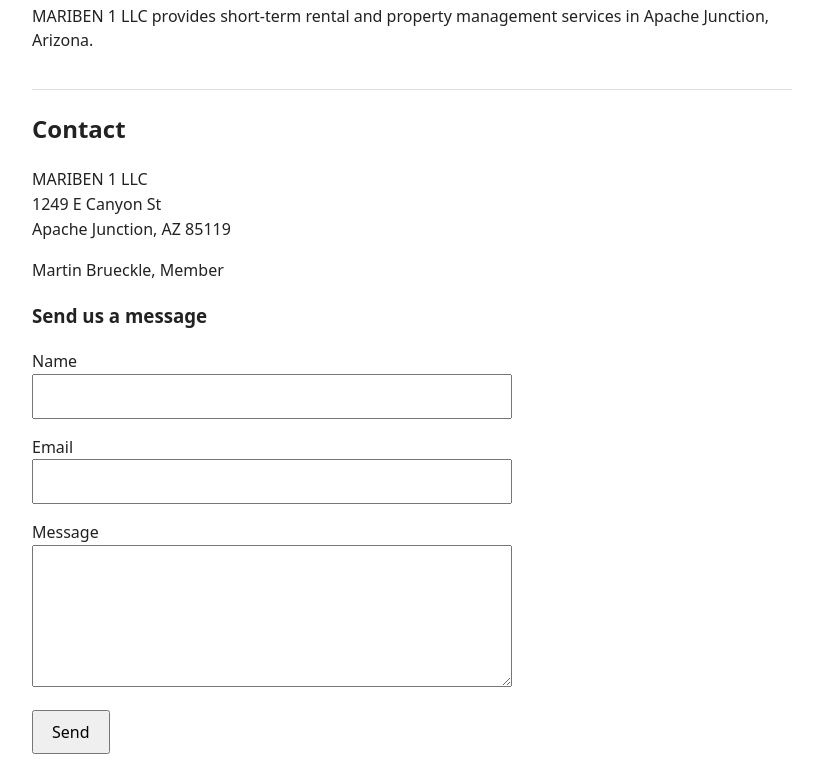
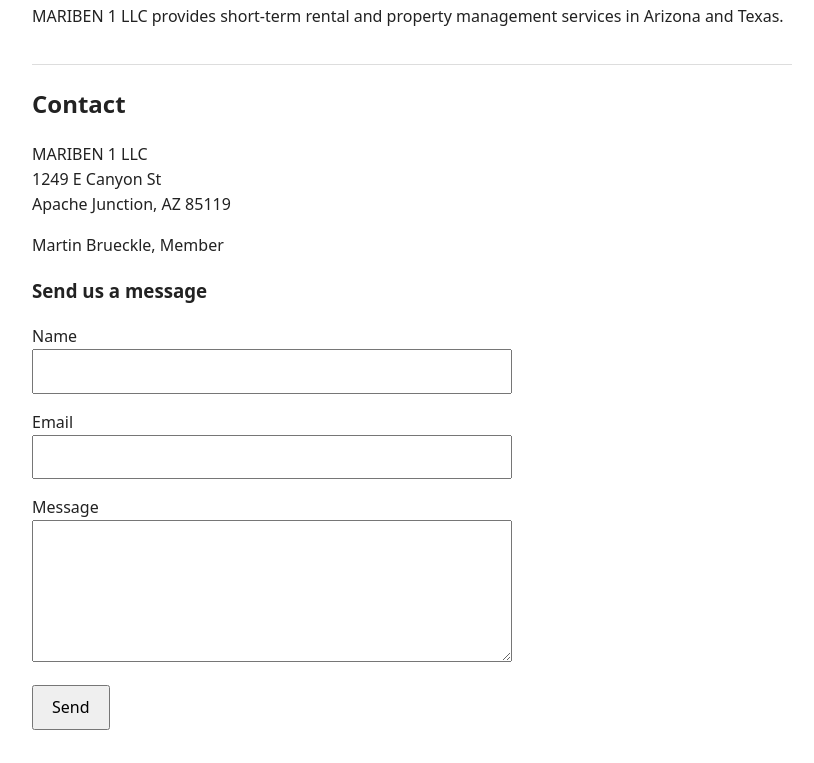
Before and after one commit to PatBateman23591/mariben1, a plain HTML site: page index.html in a window 1280 px wide. Shown: the part 102-865 px from the top of the page, without its empty margins (228-1042 px from the left). Drawn offline with Linux system fonts and the light colour scheme.

Commit message:
Update service area to Arizona and Texas

```diff
--- a/index.html
+++ b/index.html
@@ -4,7 +4,7 @@
 <style>body{font-family:system-ui,sans-serif;max-width:760px;margin:40px auto;padding:0 20px;line-height:1.55;color:#222}h1{margin-bottom:4px}input,textarea{width:100%;max-width:480px;padding:8px;font:inherit;box-sizing:border-box}button{padding:8px 18px;font:inherit}h2{margin-top:36px;border-top:1px solid #ddd;padding-top:20px}</style>
 </head><body>
 <h1>MARIBEN 1 LLC</h1>
-<p>MARIBEN 1 LLC provides short-term rental and property management services in Apache Junction, Arizona.</p>
+<p>MARIBEN 1 LLC provides short-term rental and property management services in Arizona and Texas.</p>
 
 <h2>Contact</h2>
 <p>MARIBEN 1 LLC<br>1249 E Canyon St<br>Apache Junction, AZ 85119</p>
```
